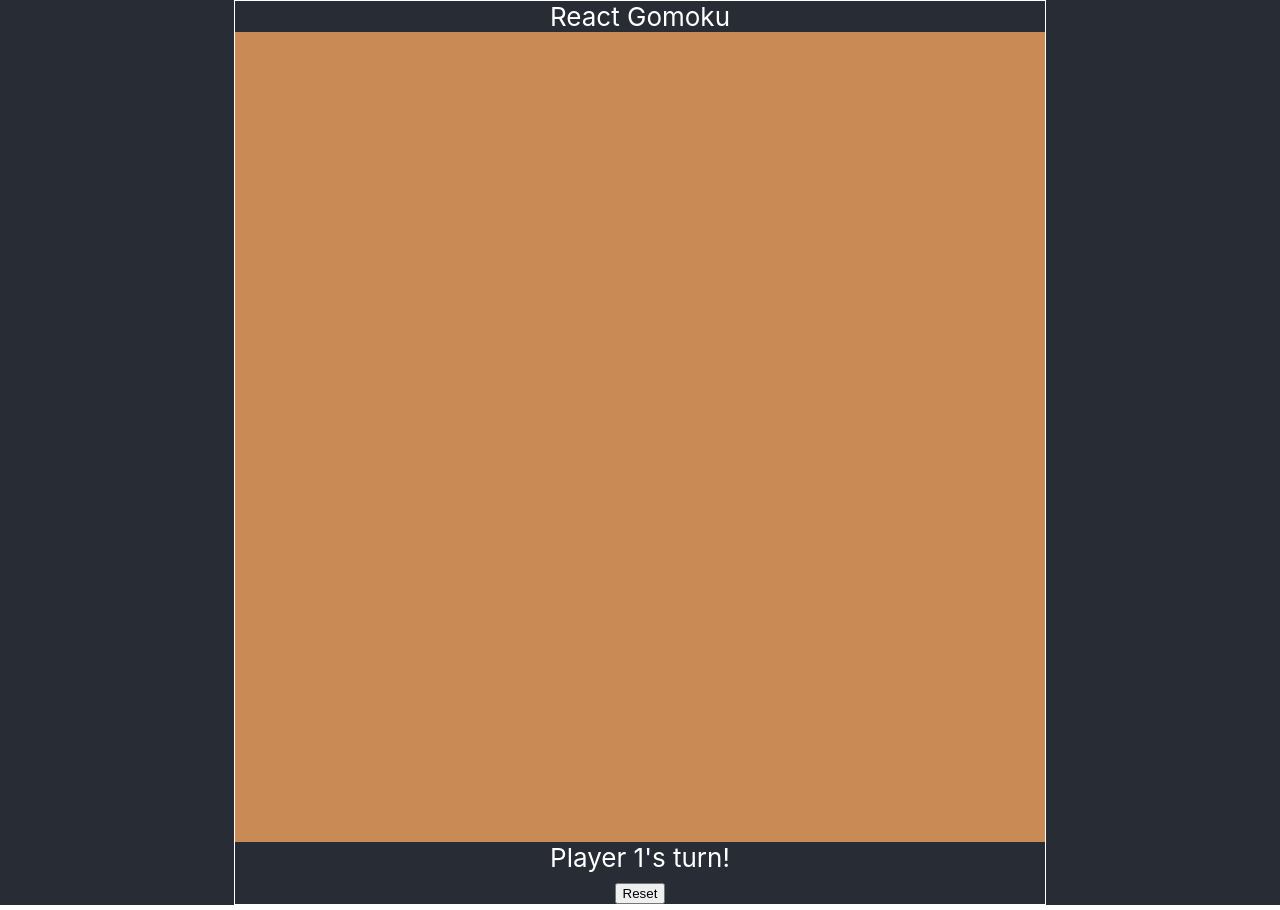
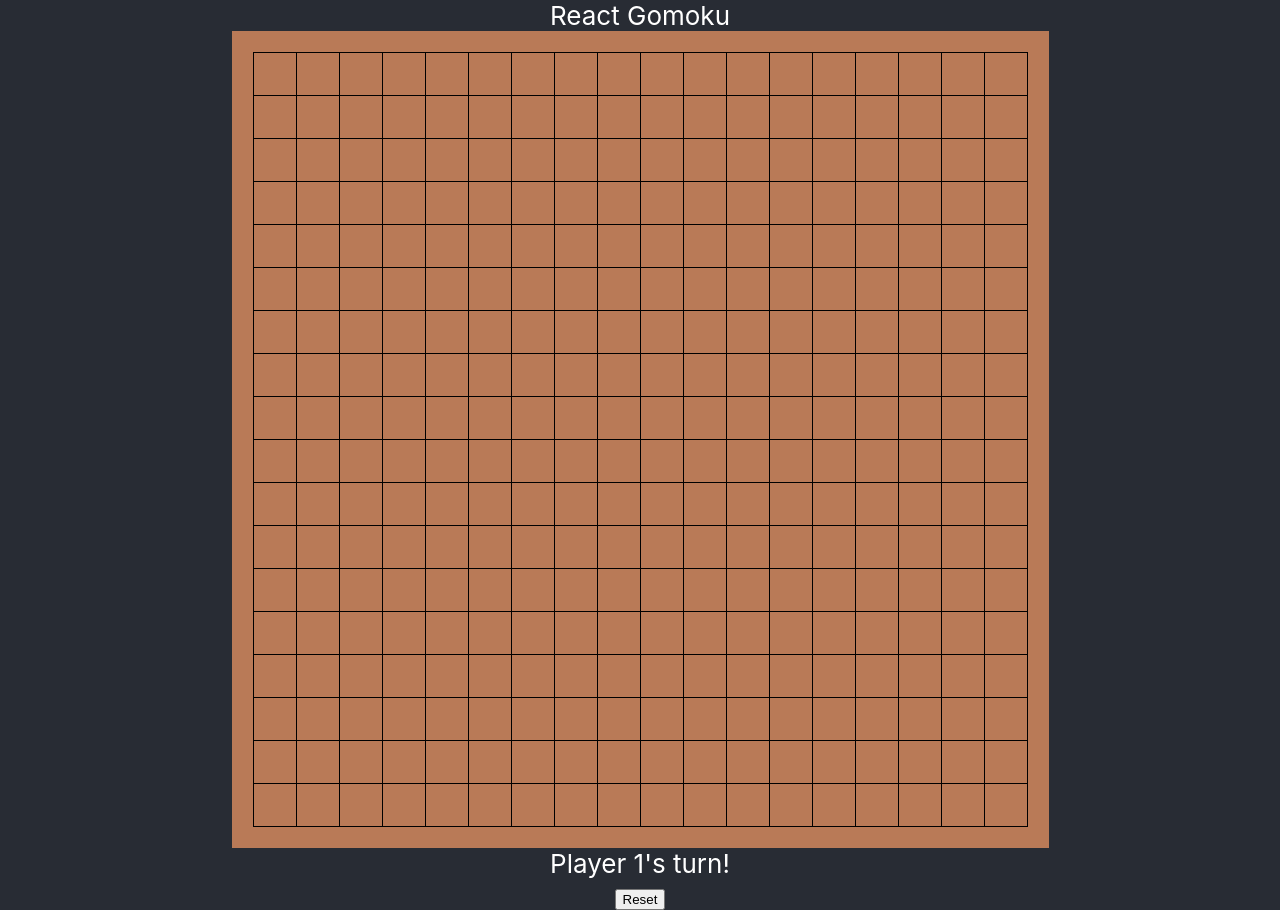
Before and after one commit to kuman514/ReactGomoku, a React (Create React App) app: page / in a window 1280 px wide. Built offline with nearby package versions, Linux system fonts and the light colour scheme.

Commit message:
Implemented game

```diff
--- a/src/App.css
+++ b/src/App.css
@@ -14,20 +14,17 @@
   color: #61dafb;
 }
 
-.Main {
-  border: 1px solid white;
-}
-
 .Board {
-  width: 810px;
+  width: 817px;
 }
 
 .Tiles {
-  height: 810px;
+  width: 100%;
+  height: 817px;
   display: grid;
   grid-template-columns: repeat(19, 1fr);
   grid-template-rows: repeat(19, 1fr);
-  background-color: #ca8a55;
+  background-color: rgba(202, 138, 85, 0.5);
 }
 
 .BoardButton {
@@ -43,7 +40,47 @@
   color: white;
 }
 
+.LeftTopCorner {
+  background-image: url('Img/LeftTopCorner.png');
+}
+
+.RightTopCorner {
+  background-image: url('Img/RightTopCorner.png');
+}
+
+.LeftBottomCorner {
+  background-image: url('Img/LeftBottomCorner.png');
+}
+
+.RightBottomCorner {
+  background-image: url('Img/RightBottomCorner.png');
+}
+
+.LeftEdge {
+  background-image: url('Img/LeftEdge.png');
+}
+
+.RightEdge {
+  background-image: url('Img/RightEdge.png');
+}
+
+.TopEdge {
+  background-image: url('Img/TopEdge.png');
+}
+
+.BottomEdge {
+  background-image: url('Img/BottomEdge.png');
+}
+
+.InBoard {
+  background-image: url('Img/InBoard.png');
+}
+
 .BoardButton:hover {
   cursor: pointer;
-  background-color: rgba(255, 255, 255, 0.4);
+  opacity: 0.5;
 }
+
+.TrackedResult {
+  opacity: 0.5;
+}
--- a/src/components/Board.tsx
+++ b/src/components/Board.tsx
@@ -103,6 +103,8 @@ function Board() {
     return [0, []];
   };
 
+  const winningTrack: Set<string> = new Set(status.winningTracks.map((item) => `${item[0]},${item[1]}`));
+
   return (
     <div className="Board" onClick={(event) => {
       const [row, col] = (event.target as HTMLElement).id.split(',').map((item) => parseInt(item));
@@ -122,6 +124,7 @@ function Board() {
                 who={item}
                 clicked={item !== 0}
                 winnerExists={status.winner !== 0}
+                tracked={status.winner !== 0 ? (winningTrack.has(`${i},${j}`)) : false}
               />);
             });
           })
--- a/src/components/BoardButton.tsx
+++ b/src/components/BoardButton.tsx
@@ -4,18 +4,32 @@ interface BoardButtonProps {
   keyPos: string,
   who: number,
   clicked: boolean,
-  winnerExists: boolean
+  winnerExists: boolean,
+  tracked: boolean
 }
 
+const classNames: string[][] = [
+  ['LeftTopCorner', 'TopEdge', 'RightTopCorner'],
+  ['LeftEdge', 'InBoard', 'RightEdge'],
+  ['LeftBottomCorner', 'BottomEdge', 'RightBottomCorner']
+];
+
 function BoardButton(props: BoardButtonProps) {
+  const [row, col] = props.keyPos.split(',').map((item) => parseInt(item));
+  const rPos = (row === 0) ? 0 : ((row === 18) ? 2 : 1);
+  const cPos = (col === 0) ? 0 : ((col === 18) ? 2 : 1);
+  const finalClassName = classNames[rPos][cPos];
+
+  const winningTracked = props.tracked ? 'TrackedResult' : '';
+
   return (
     <button
-      className={`BoardButton Player${props.who}`}
+      className={`BoardButton Player${props.who} ${finalClassName} ${winningTracked}`}
       key={props.keyPos}
       id={props.keyPos}
       disabled={props.clicked || props.winnerExists}
     >
-      { props.who !== 0 ? '●' : '' }
+      { props.who !== 0 ? (props.who === 1 ? '⚫' : '⚪') : '' }
     </button>
   );
 }
```
